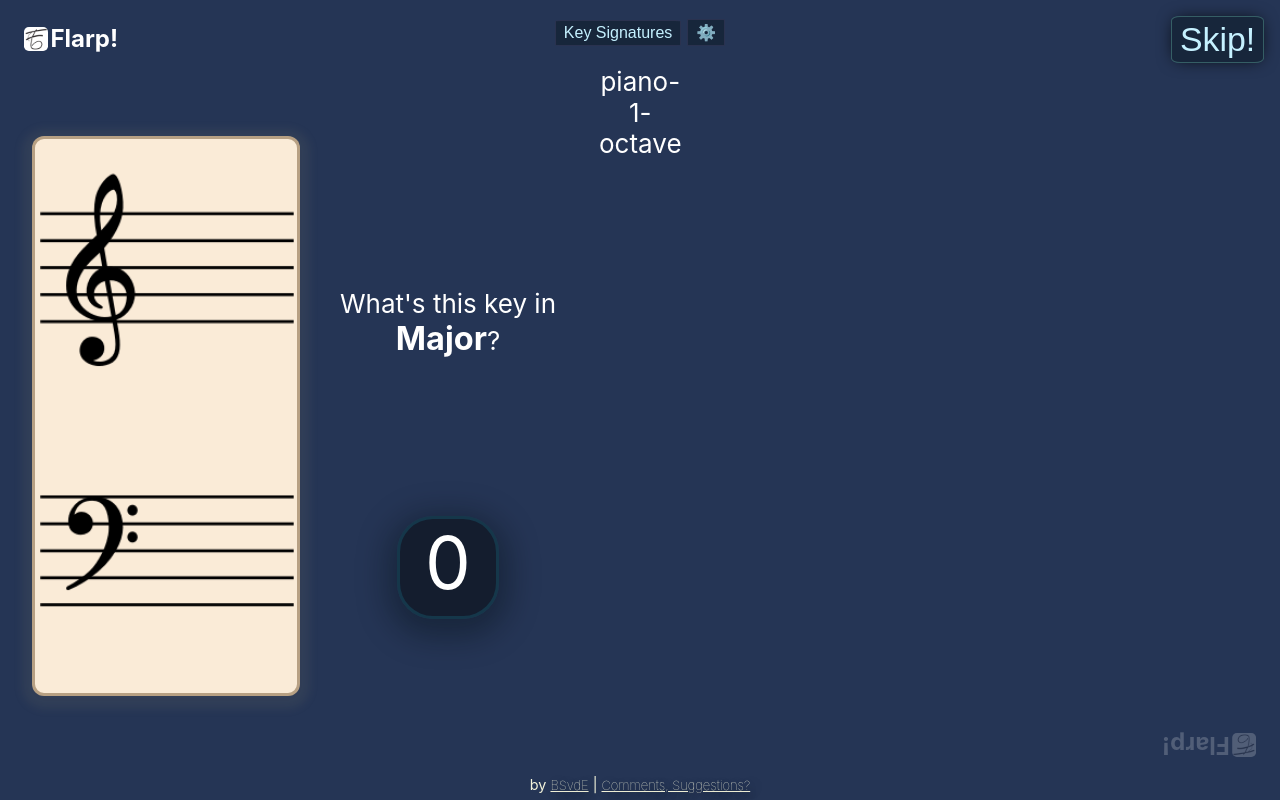
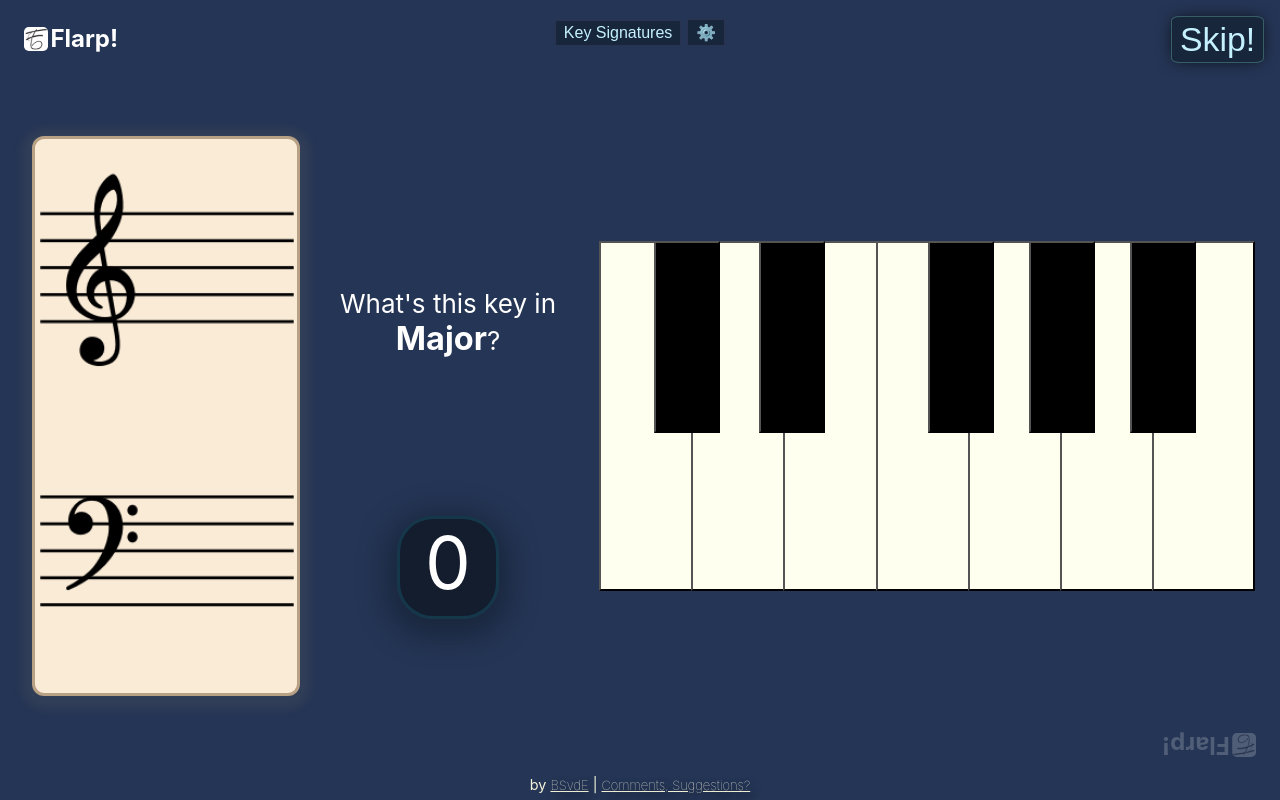
Before and after one commit to bsantero/flarp-music-quiz, a React (Create React App) app: page / in a window 1280 px wide. Built offline with nearby package versions, Linux system fonts and the light colour scheme.

Commit message:
Added working keyboard component. Answer checking on minor inputs is broken.

```diff
--- a/src/components/InputPanel/InputPanel.js
+++ b/src/components/InputPanel/InputPanel.js
@@ -1,8 +1,6 @@
 import './styles.css';
-
-function PianoKeyboard(octaves) {
-  return <div>piano-{octaves}-octave</div>;
-}
+import { chromatic } from '../../utils/Keys';
+import { Keyboard } from '../Keyboard/Keyboard';
 
 function ChromaticButton(starting) {
   return <div>chromatic-12-buttons starting on {starting}</div>;
@@ -12,7 +10,14 @@ function Circle(dir) {
   return <div>circle of {dir} with 12 buttons.</div>;
 }
 
-export function InputPanel({ inputType, handleClick, loading, octaves }) {
+export function InputPanel({
+  inputType,
+  handleClick,
+  loading,
+  octaves,
+  currentNote,
+  wrongEntries
+}) {
   let parentClass;
   let childClass;
   let label;
@@ -28,7 +33,15 @@ export function InputPanel({ inputType, handleClick, loading, octaves }) {
     case 'keyboard':
       parentClass = 'child input-container keyboard-container';
       childClass = 'piano';
-      inputButtons = PianoKeyboard(octaves);
+      const params = [];
+      inputButtons = (
+        <Keyboard
+          octaves={octaves}
+          currentNote={currentNote}
+          handleClick={handleClick}
+          wrongEntries={wrongEntries}
+        />
+      );
       // console.log(inputButtons);
       break;
     case 'chromatic':
@@ -188,19 +201,19 @@ export function InputPanel({ inputType, handleClick, loading, octaves }) {
 //       }
 //     }
 
-//     buttons
-//       .push
-//       // <NewButton
-//       //   btnKey={i}
-//       //   winner={isWinner}
-//       //   wrongs={wrongGuesses}
-//       //   updateWrongs={updateWrongGuesses}
-//       //   styles={className}
-//       //   containerStyle={keyClassName}
-//       //   key={i}
-//       //   label={name}
-//       // />
-//       ();
+// buttons
+//   .push
+//   // <NewButton
+//   //   btnKey={i}
+//   //   winner={isWinner}
+//   //   wrongs={wrongGuesses}
+//   //   updateWrongs={updateWrongGuesses}
+//   //   styles={className}
+//   //   containerStyle={keyClassName}
+//   //   key={i}
+//   //   label={name}
+//   // />
+//   ();
 //   });
 
 //   return buttons;
--- /dev/null
+++ b/src/components/Keyboard/Keyboard.js
@@ -0,0 +1,74 @@
+import React from 'react';
+import './keyboard.css';
+
+export function Keyboard({ octaves, currentNote, handleClick, wrongEntries }) {
+  function NewButton({ note, containerStyle, buttonStyle }) {
+    return (
+      <div key={note} className={containerStyle}>
+        <button
+          className={buttonStyle}
+          onClick={() => handleClick(note)}
+        ></button>
+      </div>
+    );
+  }
+
+  // console.log(props);
+  // debugger;
+  let buttons = [];
+
+  // 'd♭': 1,
+  // 'd♮': 2,
+  // 'd♯': 3,
+
+  let containerStyle, buttonStyle;
+  const whiteBlackKeys = {
+    0: ['c♮', 'white'],
+    1: ['c♯', 'black'],
+    2: ['d♮', 'white'],
+    3: ['d♯', 'black'],
+    4: ['e♮', 'white'],
+    5: ['f♮', 'white'],
+    6: ['f♯', 'black'],
+    7: ['g♮', 'white'],
+    8: ['g♯', 'black'],
+    9: ['a♮', 'white'],
+    10: ['a♯', 'black'],
+    11: ['b♮', 'white']
+  };
+
+  for (const [key, value] of Object.entries(whiteBlackKeys)) {
+    // console.log(value[0]);
+    // debugger;
+    currentNote = value[0];
+    if (value[1] == 'white') {
+      containerStyle = `piano-key white key-${key}`;
+      buttonStyle = 'white-btn';
+    } else if (value[1] == 'black') {
+      containerStyle = `piano-key black key-${key}`;
+      buttonStyle = 'black-btn';
+    } else {
+      console.log(`Err: Key {${key}} doesn't have white/black value.`);
+    }
+    if (wrongEntries.includes(parseInt(key))) {
+      console.log(`\tis wrong`);
+      containerStyle = containerStyle + ' loser';
+    }
+
+    // const note = currentNote + octaves;
+    // const note = currentNote;
+
+    buttons.push(
+      <NewButton
+        buttonStyle={buttonStyle}
+        containerStyle={containerStyle}
+        key={key}
+        note={currentNote}
+      />
+    );
+  }
+
+  return buttons;
+}
+
+export default Keyboard;
--- /dev/null
+++ b/src/components/Keyboard/keyboard.css
@@ -0,0 +1,149 @@
+/*  Keyboard variables */
+
+:root {
+  --whitekey-width: calc(90vmin / 7);
+  --whitekey-height: calc(var(--whitekey-width) * 3.4);
+  --blackkey-width: calc(var(--whitekey-width) * 0.64);
+  --blackkey-height: calc(var(--whitekey-height) * 0.55);
+}
+
+.keyboard-container .keyboard {
+}
+
+.piano .loser {
+  border-style: none;
+  border-width: 0;
+}
+
+.piano .loser button {
+  background-color: rgb(165, 22, 22) !important;
+}
+
+.piano .loser button.black-btn {
+  background-color: rgb(168, 85, 85) !important;
+}
+
+.keyboard-container .piano {
+  display: grid;
+  height: min-content;
+  max-width: 90vw;
+  min-width: 8em;
+  grid-template-columns: repeat(42, 1fr);
+  grid-template-rows: var(--whitekey-height) var(--whitekey-height);
+}
+
+.piano .key-0,
+.piano .key-2,
+.piano .key-4,
+.piano .key-5,
+.piano .key-7,
+.piano .key-9,
+.piano .key-11 {
+  grid-row-start: 2;
+  grid-row-end: 2;
+}
+
+.piano .key-0 {
+  grid-column-start: 1;
+  grid-column-end: 7;
+}
+.piano .key-2 {
+  grid-column-start: 7;
+  grid-column-end: 13;
+}
+.piano .key-4 {
+  grid-column-start: 13;
+  grid-column-end: 19;
+}
+.piano .key-5 {
+  grid-column-start: 19;
+  grid-column-end: 25;
+}
+.piano .key-7 {
+  grid-column-start: 25;
+  grid-column-end: 31;
+}
+.piano .key-9 {
+  grid-column-start: 31;
+  grid-column-end: 37;
+}
+.piano .key-11 {
+  grid-column-start: 37;
+  grid-column-end: 43;
+}
+
+// Black keys
+.piano .key-1,
+.piano .key-3,
+.piano .key-6,
+.piano .key-8,
+.piano .key-10 {
+  grid-row-start: 2;
+  grid-row-end: 2;
+}
+
+.piano .key-1 {
+  grid-column-start: 5;
+  grid-column-end: 9;
+}
+.piano .key-3 {
+  grid-column-start: 11;
+  grid-column-end: 15;
+}
+.piano .key-6 {
+  grid-column-start: 22;
+  grid-column-end: 26;
+  position: relative;
+}
+.piano .key-8 {
+  grid-column-start: 29;
+  grid-column-end: 33;
+}
+.piano .key-10 {
+  grid-column-start: 36;
+  grid-column-end: 40;
+  right: 15%;
+}
+
+.piano .key-3,
+.piano .key-6 {
+  left: 10%;
+  position: relative;
+}
+
+.piano .key-1,
+.piano .key-10 {
+  right: 10%;
+  position: relative;
+}
+
+.piano-key.white {
+  z-index: 4;
+  position: relative;
+  bottom: calc(var(--whitekey-height) / 2);
+}
+
+.piano-key.white .white-btn {
+  background-color: ivory;
+  height: 100%;
+  width: var(--whitekey-width);
+}
+
+.piano-key.white .white-btn:active {
+  background-color: rgb(121, 121, 116);
+  border: 5px inset rgb(80, 127, 221);
+  outline: 1px inset rgba(160, 144, 110, 0.4);
+}
+
+.piano-key.black {
+  z-index: 5;
+  height: var(--blackkey-height);
+  position: relative;
+  top: calc(var(--whitekey-height) / 2);
+}
+
+.piano-key.black .black-btn {
+  background-color: #000000;
+  height: 100%;
+  width: var(--blackkey-width);
+}
--- a/src/components/QuizKeySigs/QuizKeySigs.js
+++ b/src/components/QuizKeySigs/QuizKeySigs.js
@@ -1,7 +1,12 @@
 import React, { useState } from 'react';
 import PropTypes from 'prop-types';
 import { InputPanel } from '../InputPanel/InputPanel';
-import { keyofc, chromatic, defCircleSignatures } from '../../utils/Keys.js';
+import {
+  keyofc,
+  chromatic,
+  enharmonics,
+  defCircleSignatures
+} from '../../utils/Keys.js';
 import conLog from '../../utils/conLog.js';
 import { reorder, capitalizeFirstLetter } from './utils/KeySigUtils';
 import './styles/style.css';
@@ -38,7 +43,7 @@ export function QuizModule(props) {
   // Set score, todo: get score from storage
 
   const [modePref, updateModePref] = useState(DEFAULT_MODE_PREF);
-  const [wrongGuesses, updateWrongGuesses] = useState([]);
+  const [wrongEntries, updateWrongEntries] = useState([]);
   const [inputType, changeInputType] = useState(DEFAULT_INPUT_TYPE);
   const [userPrefRotate, updatePrefRotate] = useState(DEFAULT_ROTATE_PREF);
 
@@ -134,24 +139,25 @@ export function QuizModule(props) {
     updateScore(score - 1);
   }
 
-  function handleClick(props) {
-    console.log(props.btnKey);
-    const btn = props.btnKey;
-    const newWrongs = [...wrongGuesses];
+  function handleClick(entry) {
+    console.log(`${entry} entered, expected: ${answerPitch}`);
+    const guess = enharmonics[entry];
+    console.log(guess);
+    const newWrongs = [...wrongEntries];
 
     // Test the input against the keyId
-    if (props.winner === true) {
+    if (guess == answerPitch) {
       // Wins
       console.log('Winner!');
       updateScore(score + 1);
-      updateWrongGuesses([]);
+      updateWrongEntries([]);
       generateNewQuestion(answerPitch);
     } else {
       // Loses
       console.log("YOU'RE A FAILURE, HARRY");
       updateScore(score - 1);
-      newWrongs.push(btn);
-      updateWrongGuesses(newWrongs);
+      newWrongs.push(guess);
+      updateWrongEntries(newWrongs);
     }
   }
 
@@ -229,7 +235,8 @@ export function QuizModule(props) {
         handleClick={handleClick}
         inputType={inputType}
         loading={false}
-        wrongEntries={wrongGuesses}
+        wrongEntries={wrongEntries}
+        currentNote={answerPitch}
       />
       <ImageContainer />
       <QuestionBar />
--- a/src/components/QuizKeySigs/styles/style.css
+++ b/src/components/QuizKeySigs/styles/style.css
@@ -31,19 +31,6 @@
 .circleOfFifths .loser {
   border-width: 2px;
   border-style: solid;
-}
-
-.piano .loser {
-  border-style: 0;
-  border-width: 0;
-}
-
-.piano .loser button {
-  background-color: rgb(165, 22, 22) !important;
-}
-
-.piano .loser button.black-btn {
-  background-color: rgb(168, 85, 85) !important;
 }
 
 .score-container {
@@ -176,147 +163,6 @@
   align-items: center;
 }
 
-/*  Keyboard variables */
-:root {
-  --whitekey-width: calc(90vmin / 7);
-  --whitekey-height: calc(var(--whitekey-width) * 3.4);
-  --blackkey-width: calc(var(--whitekey-width) * 0.64);
-  --blackkey-height: calc(var(--whitekey-height) * 0.55);
-}
-
-.keyboard-container .piano {
-  display: grid;
-  height: min-content;
-  max-width: 90vw;
-  min-width: 8em;
-  grid-template-columns: repeat(42, 1fr);
-  grid-template-rows: var(--whitekey-height) var(--whitekey-height);
-}
-
-.piano .key-0,
-.piano .key-2,
-.piano .key-4,
-.piano .key-5,
-.piano .key-7,
-.piano .key-9,
-.piano .key-11 {
-  grid-row-start: 2;
-  grid-row-end: 2;
-}
-
-.piano .key-0 {
-  grid-column-start: 1;
-  grid-column-end: 7;
-}
-.piano .key-2 {
-  grid-column-start: 7;
-  grid-column-end: 13;
-}
-.piano .key-4 {
-  grid-column-start: 13;
-  grid-column-end: 19;
-}
-.piano .key-5 {
-  grid-column-start: 19;
-  grid-column-end: 25;
-}
-.piano .key-7 {
-  grid-column-start: 25;
-  grid-column-end: 31;
-}
-.piano .key-9 {
-  grid-column-start: 31;
-  grid-column-end: 37;
-}
-.piano .key-11 {
-  grid-column-start: 37;
-  grid-column-end: 43;
-}
-
-// Black keys
-.piano .key-1,
-.piano .key-3,
-.piano .key-6,
-.piano .key-8,
-.piano .key-10 {
-  grid-row-start: 2;
-  grid-row-end: 2;
-}
-
-.piano .key-1 {
-  grid-column-start: 5;
-  grid-column-end: 9;
-}
-.piano .key-3 {
-  grid-column-start: 11;
-  grid-column-end: 15;
-}
-.piano .key-6 {
-  grid-column-start: 22;
-  grid-column-end: 26;
-  position: relative;
-}
-.piano .key-8 {
-  grid-column-start: 29;
-  grid-column-end: 33;
-}
-.piano .key-10 {
-  grid-column-start: 36;
-  grid-column-end: 40;
-  right: 15%;
-}
-
-.piano .key-3,
-.piano .key-6 {
-  left: 10%;
-  position: relative;
-}
-
-.piano .key-1,
-.piano .key-10 {
-  right: 10%;
-  position: relative;
-}
-
-.piano-key.white {
-  z-index: 4;
-  position: relative;
-  bottom: calc(var(--whitekey-height) / 2);
-}
-
-.piano-key.white .white-btn {
-  background-color: ivory;
-  height: 100%;
-  width: var(--whitekey-width);
-}
-
-.piano-key.white .white-btn:active {
-  background-color: rgb(121, 121, 116);
-  border: 5px inset rgb(80, 127, 221);
-  outline: 1px inset rgba(160, 144, 110, 0.4);
-}
-
-.piano-key.black {
-  z-index: 5;
-  height: var(--blackkey-height);
-  position: relative;
-  top: calc(var(--whitekey-height) / 2);
-}
-
-.piano-key.black .black-btn {
-  background-color: #000000;
-  height: 100%;
-  width: var(--blackkey-width);
-}
-
-.keyboard-container .score-container {
-  /* grid-column-end: end; */
-}
-
-.keyboard-container .keyboard {
-  background-color: ivory;
-}
-
 /* Adjustments/ Corrections */
 
 .score {
--- a/src/utils/Keys.js
+++ b/src/utils/Keys.js
@@ -29,6 +29,30 @@ const keyboard = [
   { 'b-': { base: 10 } },
   { b: { base: 11 } }
 ];
+
+const enharmonics = {
+  'c♮': 0,
+  'c♯': 1,
+  'd♭': 1,
+  'd♮': 2,
+  'd♯': 3,
+  'e♭': 3,
+  'e♮': 4,
+  'e♯': 5,
+  'f♭': 4,
+  'f♮': 5,
+  'f♯': 6,
+  'g♭': 6,
+  'g♮': 7,
+  'g♯': 8,
+  'a♭': 8,
+  'a♮': 9,
+  'a♯': 10,
+  'b♭': 10,
+  'b♮': 11,
+  'b♯': 0,
+  'c♭': 11
+};
 
 const chromatic = {
   0: {
@@ -294,4 +318,4 @@ const keySignatures = {
   }
 };
 
-export { keyboard, keyofc, chromatic, defCircleSignatures };
+export { keyboard, keyofc, chromatic, enharmonics, defCircleSignatures };
```
